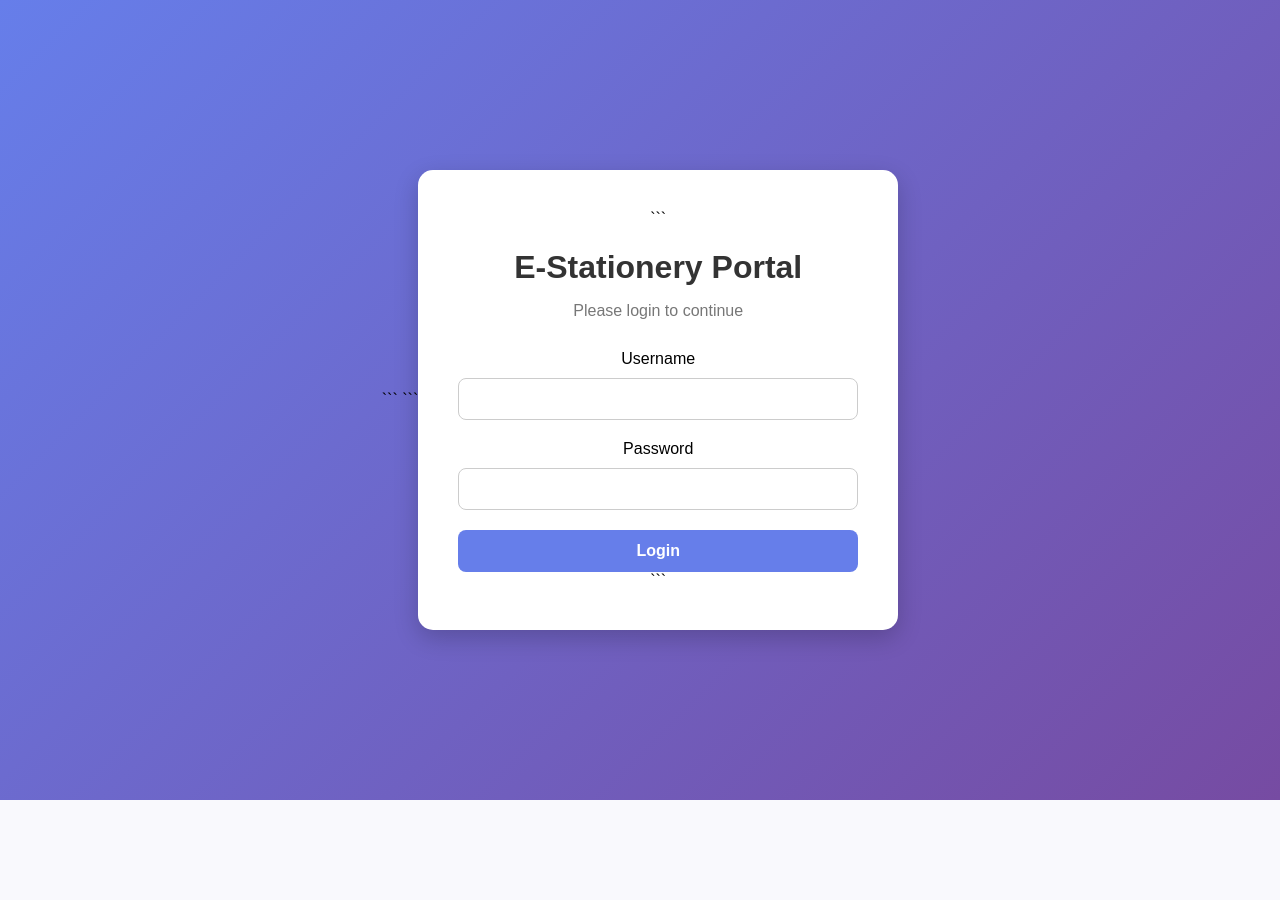
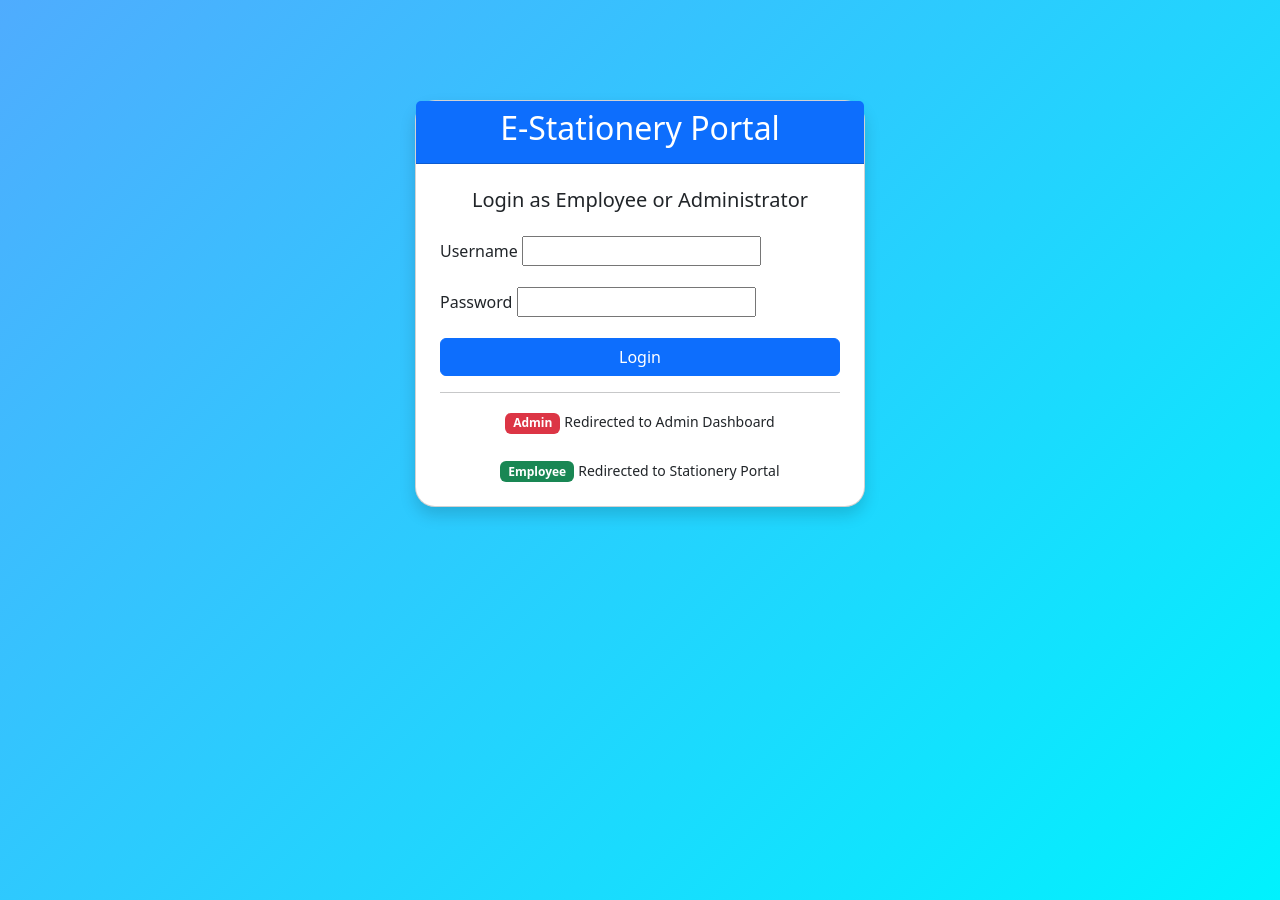
Before and after one commit to girjeshmeena61-lang/stationery-portal, a Django app: template stationery/templates/registration/login.html in a window 1280 px wide. Before the commit the page ends 800 px from the top, so only its background shows below. Run offline with Django 5.2, Linux system fonts and the light colour scheme; the template is opened without the code that fills it, so the values that code supplies are empty, except form fields; form fields are guessed from the names that the template uses.

Commit message:
Added common login page for admin and users

````diff
--- a/stationery/templates/registration/login.html
+++ b/stationery/templates/registration/login.html
@@ -1,100 +1,97 @@
 <!DOCTYPE html>
-
 <html>
 <head>
-    <title>Stationery Portal Login</title>
+    <title>E-Stationery Portal Login</title>
 
-```
+    <link href="https://cdn.jsdelivr.net/npm/bootstrap@5.3.3/dist/css/bootstrap.min.css" rel="stylesheet">
+
     <style>
         body{
-        margin:0;
-        padding:0;
-        font-family: Arial, sans-serif;
-        background: linear-gradient(135deg,#667eea,#764ba2);
+            background: linear-gradient(135deg,#4facfe,#00f2fe);
             height:100vh;
-        display:flex;
-        justify-content:center;
-        align-items:center;
         }
 
-    .login-box{
-        background:white;
-        padding:40px;
-        width:400px;
-        border-radius:15px;
-        box-shadow:0 8px 25px rgba(0,0,0,0.2);
-        text-align:center;
-    }
-
-    h1{
-        margin-bottom:10px;
-        color:#333;
-    }
-
-    p{
-        color:#777;
-        margin-bottom:30px;
-    }
-
-    input{
-        width:100%;
-        padding:12px;
-        margin-top:10px;
-        margin-bottom:20px;
-        border:1px solid #ccc;
-        border-radius:8px;
-        box-sizing:border-box;
-        font-size:14px;
-    }
-
-    button{
-        width:100%;
-        padding:12px;
-        background:#667eea;
-        color:white;
-        border:none;
-        border-radius:8px;
-        font-size:16px;
-        cursor:pointer;
-        font-weight:bold;
-    }
-
-    button:hover{
-        background:#5563d6;
-    }
-
-    .errorlist{
-        color:red;
-        list-style:none;
-        padding:0;
-        margin-bottom:15px;
+        .login-card{
+            max-width:450px;
+            margin:auto;
+            margin-top:100px;
+            border-radius:20px;
         }
     </style>
-```
 
 </head>
 
 <body>
 
-<div class="login-box">
+<div class="container">
 
-```
-<h1>E-Stationery Portal</h1>
+    <div class="card shadow login-card">
 
-<p>Please login to continue</p>
+        <div class="card-header bg-primary text-white text-center">
+            <h2>E-Stationery Portal</h2>
+        </div>
+
+        <div class="card-body p-4">
+
+            <h5 class="text-center mb-4">
+                Login as Employee or Administrator
+            </h5>
+
+            {% if form.errors %}
+            <div class="alert alert-danger">
+                Invalid username or password.
+            </div>
+            {% endif %}
 
             <form method="post">
                 {% csrf_token %}
 
-    {{ form.username.label_tag }}
+                <div class="mb-3">
+                    <label class="form-label">
+                        Username
+                    </label>
                     {{ form.username }}
+                </div>
 
-    {{ form.password.label_tag }}
+                <div class="mb-3">
+                    <label class="form-label">
+                        Password
+                    </label>
                     {{ form.password }}
+                </div>
 
-    <button type="submit">Login</button>
+                <button class="btn btn-primary w-100" type="submit">
+                    Login
+                </button>
             </form>
-```
+
+            <hr>
+
+            <div class="text-center">
+
+                <span class="badge bg-danger">
+                    Admin
+                </span>
+
+                <small>
+                    Redirected to Admin Dashboard
+                </small>
+
+                <br><br>
+
+                <span class="badge bg-success">
+                    Employee
+                </span>
+
+                <small>
+                    Redirected to Stationery Portal
+                </small>
+
+            </div>
+
+        </div>
+
+    </div>
 
 </div>
 
````
Also changed, not shown: stationery/urls.py (+10 -11 lines), stationery/views.py (+9 -0 lines). Lines whose indentation alone changed are shown as unchanged.
